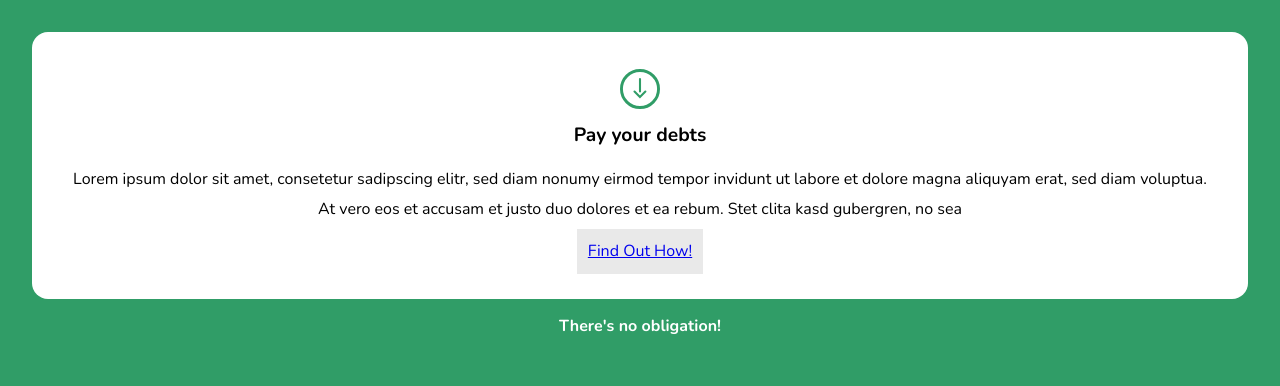
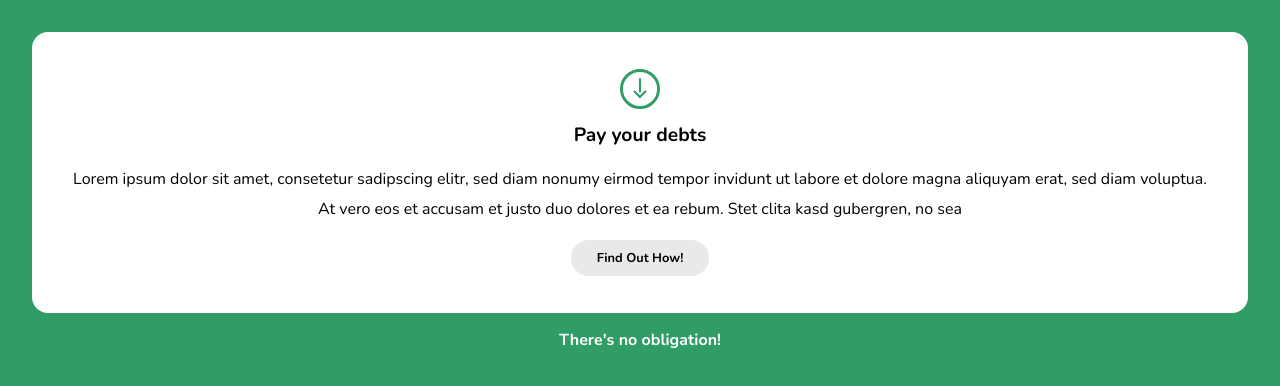
Before and after one commit to Beta-23/UI_Design_Action_Card, a plain HTML site: page index.html in a window 1280 px wide. Drawn offline with nearby package versions, Linux system fonts and the light colour scheme.

Commit message:
Fix action button radius

```diff
--- a/index.css
+++ b/index.css
@@ -32,8 +32,14 @@ h1 {
 }
 
 a {
+    display: inline-block;
+    color: black;
+    text-decoration: none;
+    font-weight: bold;
+    border-radius: 5em;
+    font-size: .8em;
     background: #e9e9e9;
-    padding: .7em;
+    padding: .7em 2em;
     margin-top: auto;
 }
 .obligation {
```
